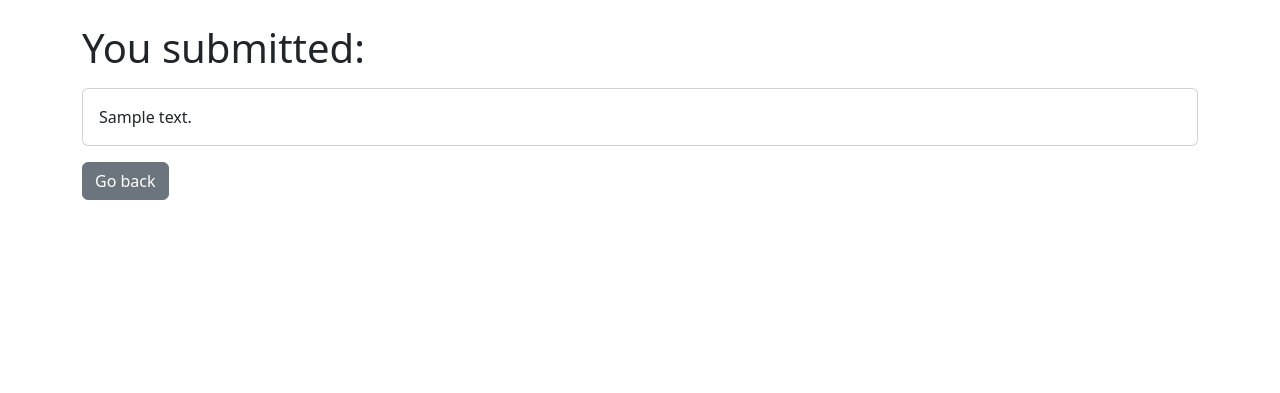
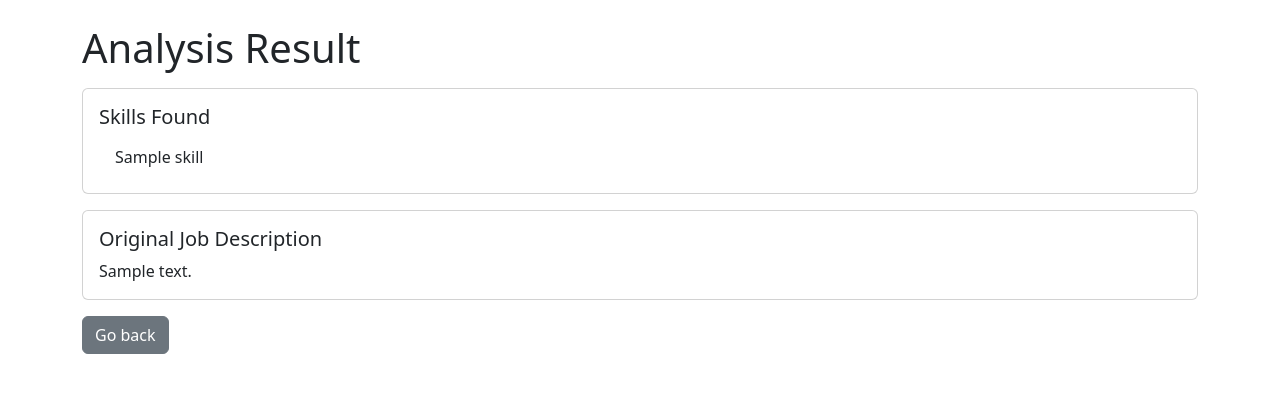
Before and after one commit to trivedivaishnavi/jd-to-roadmap-ai, a Flask app: template templates/result.html in a window 1280 px wide. Shown: the part 56-449 px from the top of the page. Run offline with Flask 3, Linux system fonts and the light colour scheme; the template is opened without the code that fills it: most values are stand-ins (such as "Sample title", 1, 10 or a date in 2020).

Commit message:
added skill extraction feature using keyword matching

```diff
--- a/app.py
+++ b/app.py
@@ -2,6 +2,7 @@ from flask import Flask, render_template, request, redirect, url_for, flash
 from flask_sqlalchemy import SQLAlchemy
 from flask_login import LoginManager, UserMixin, login_user, logout_user, login_required, current_user
 from werkzeug.security import generate_password_hash, check_password_hash
+from skills_data import COMMON_SKILLS
 
 app = Flask(__name__)
 app.config['SECRET_KEY'] = 'change-this-later-to-something-random'
@@ -21,6 +22,14 @@ class User(UserMixin, db.Model):
 def load_user(user_id):
     return User.query.get(int(user_id))
 
+def extract_skills(text):
+    text_lower = text.lower()
+    found_skills = []
+    for skill in COMMON_SKILLS:
+        if skill.lower() in text_lower:
+            found_skills.append(skill)
+    return found_skills
+
 @app.route('/')
 def home():
     return render_template('home.html')
@@ -28,7 +37,8 @@ def home():
 @app.route('/analyze', methods=['POST'])
 def analyze():
     jd_text = request.form['jd_text']
-    return render_template('result.html', jd_text=jd_text)
+    found_skills = extract_skills(jd_text)
+    return render_template('result.html', jd_text=jd_text, found_skills=found_skills)
 
 @app.route('/signup', methods=['GET', 'POST'])
 def signup():
--- /dev/null
+++ b/skills_data.py
@@ -0,0 +1,9 @@
+COMMON_SKILLS = [
+    "Python", "Java", "C++", "JavaScript", "SQL", "HTML", "CSS",
+    "Flask", "Django", "React", "Node.js", "Git", "GitHub",
+    "Machine Learning", "Deep Learning", "NLP", "Data Structures",
+    "Algorithms", "AWS", "Docker", "Kubernetes", "REST API",
+    "Hugging Face", "OpenAI", "TensorFlow", "PyTorch", "Pandas",
+    "NumPy", "Excel", "PowerBI", "Tableau", "MongoDB", "PostgreSQL",
+    "MySQL", "Linux", "Prompt Engineering", "LLM", "Communication"
+]
--- a/templates/result.html
+++ b/templates/result.html
@@ -1,11 +1,28 @@
 {% extends "base.html" %}
+{% block content %}
+<h1 class="mb-3">Analysis Result</h1>
 
-{% block content %}
-<h1 class="mb-3">You submitted:</h1>
+<div class="card mb-3">
+    <div class="card-body">
+        <h5 class="card-title">Skills Found</h5>
+        {% if found_skills %}
+        <ul class="list-group list-group-flush">
+            {% for skill in found_skills %}
+            <li class="list-group-item">{{ skill }}</li>
+            {% endfor %}
+        </ul>
+        {% else %}
+        <p class="text-muted">No matching skills found from our list.</p>
+        {% endif %}
+    </div>
+</div>
+
 <div class="card">
     <div class="card-body">
+        <h5 class="card-title">Original Job Description</h5>
         <p class="card-text">{{ jd_text }}</p>
     </div>
 </div>
+
 <a href="/" class="btn btn-secondary mt-3">Go back</a>
 {% endblock %}
```
Also changed, not shown: Progress.md (+1 -0 lines).
